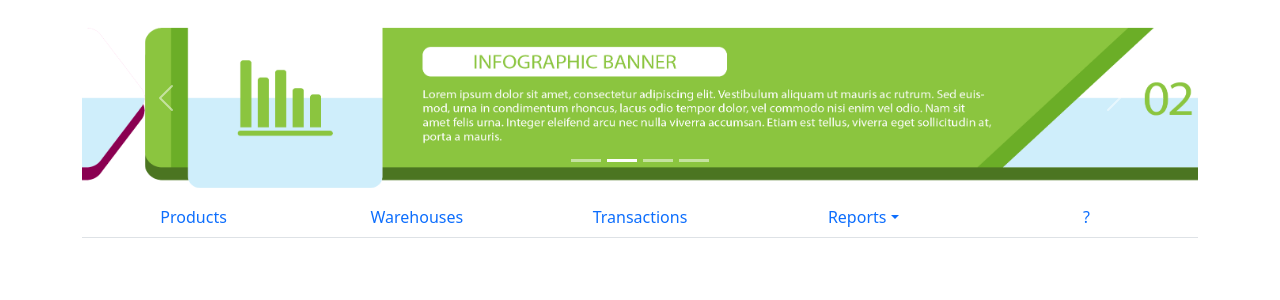
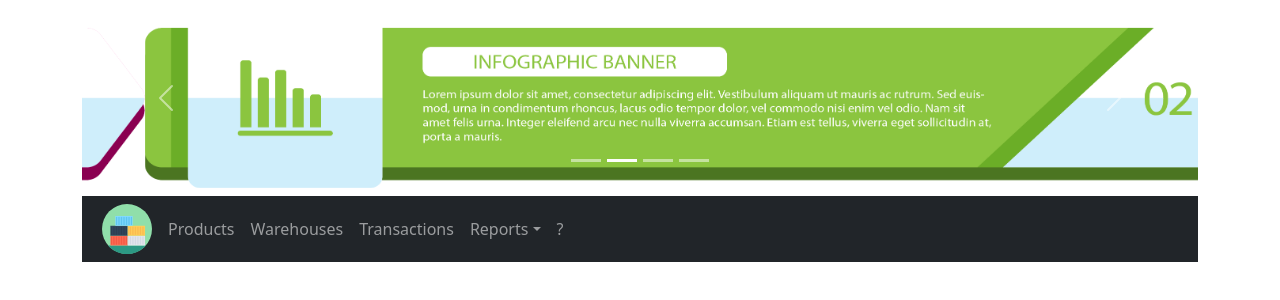
Before and after one commit to artgl42/ASPNETCoreWebAPI-React, a React (Create React App) app in the folder warehouse-management-client/: page / in a window 1280 px wide. Shown: the top 300 px of the page. Built offline with nearby package versions, Linux system fonts and the light colour scheme.

Commit message:
feat: add new Navbar and logo

```diff
--- a/warehouse-management-client/src/components/MainMenu.jsx
+++ b/warehouse-management-client/src/components/MainMenu.jsx
@@ -1,12 +1,13 @@
 import React, { useState } from 'react';
 import {
-  Container, Stack, Nav, NavDropdown, Alert,
+  Container, Stack, Nav, Navbar, Alert, NavDropdown,
 } from 'react-bootstrap';
 import ProductTable from './Products/ProductTable';
 import WarehouseTable from './Warehouses/WarehouseTable';
 import TransactionTable from './Transactions/TransactionTable';
 import WarehouseCards from './Reports/WarehouseCards';
 import Header from './Header';
+import Logo from './imgs/warehouse.svg';
 
 export default function MainMenu() {
   const [content, setContent] = useState(null);
@@ -25,51 +26,37 @@ export default function MainMenu() {
           <p>API 3 - ...</p>
         </Alert>
       )}
-      <Nav variant="tabs" fill justify>
-        <Nav.Item>
-          <Nav.Link
-            eventKey="ProductTable"
-            onClick={() => setContent(<ProductTable />)}
-          >
-            Products
+      <Navbar bg="dark" variant="dark" className="py-2">
+        <Container>
+          <Nav.Link onClick={() => setContent(null)} className="px-2 py-0">
+            <img
+              src={Logo}
+              alt="Logo"
+              width="50"
+              height="50"
+            />
           </Nav.Link>
-        </Nav.Item>
-        <Nav.Item>
-          <Nav.Link
-            eventKey="WarehouseTable"
-            onClick={() => setContent(<WarehouseTable />)}
-          >
-            Warehouses
-          </Nav.Link>
-        </Nav.Item>
-        <Nav.Item>
-          <Nav.Link
-            eventKey="TransactionTable"
-            onClick={() => setContent(<TransactionTable />)}
-          >
-            Transactions
-          </Nav.Link>
-        </Nav.Item>
+          <Nav className="me-auto">
+            <Nav.Link onClick={() => setContent(<ProductTable />)}>Products</Nav.Link>
+            <Nav.Link onClick={() => setContent(<WarehouseTable />)}>Warehouses</Nav.Link>
+            <Nav.Link onClick={() => setContent(<TransactionTable />)}>Transactions</Nav.Link>
             <NavDropdown title="Reports" style={{ margin: 0 }}>
               <NavDropdown.Item
-            eventKey="WarehouseCards"
                 onClick={() => setContent(<WarehouseCards />)}
               >
-            Warehouse (products)
+                Products in Warehouse
               </NavDropdown.Item>
-          <NavDropdown.Item eventKey="NameReport-2" disabled>
+              <NavDropdown.Item disabled>
                 Report 2
               </NavDropdown.Item>
-          <NavDropdown.Item eventKey="NameReport-3" disabled>
+              <NavDropdown.Item disabled>
                 Report 3
               </NavDropdown.Item>
             </NavDropdown>
-        <Nav.Item>
-          <Nav.Link eventKey="Help" onClick={() => (help ? setHelp(false) : setHelp(true))}>
-            ?
-          </Nav.Link>
-        </Nav.Item>
+            <Nav.Link onClick={() => (help ? setHelp(false) : setHelp(true))}>?</Nav.Link>
           </Nav>
+        </Container>
+      </Navbar>
       <Stack>
         {content}
       </Stack>
```
Also changed, not shown: warehouse-management-client/src/components/imgs/warehouse.svg (added). Lines whose indentation alone changed are shown as unchanged.
